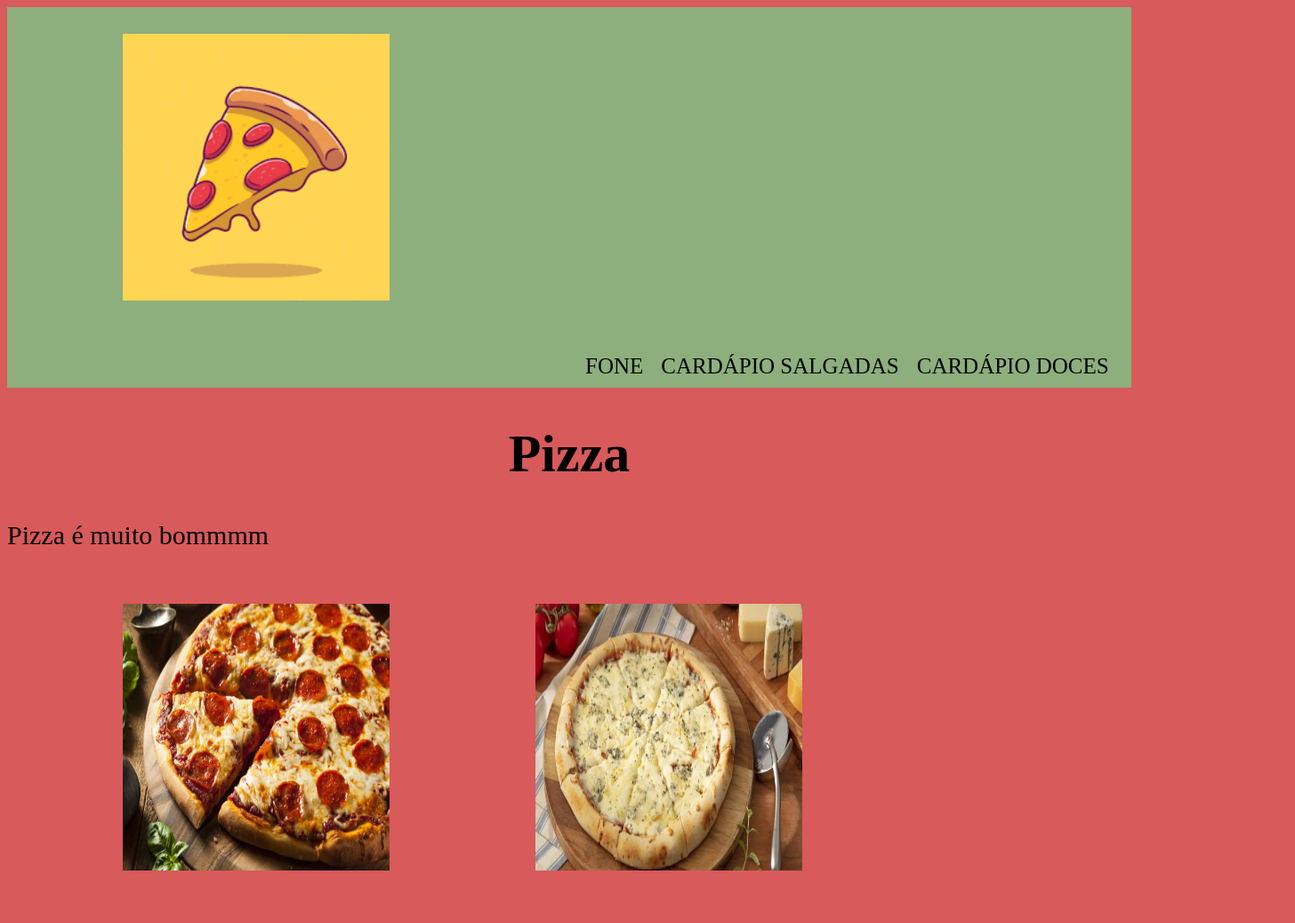
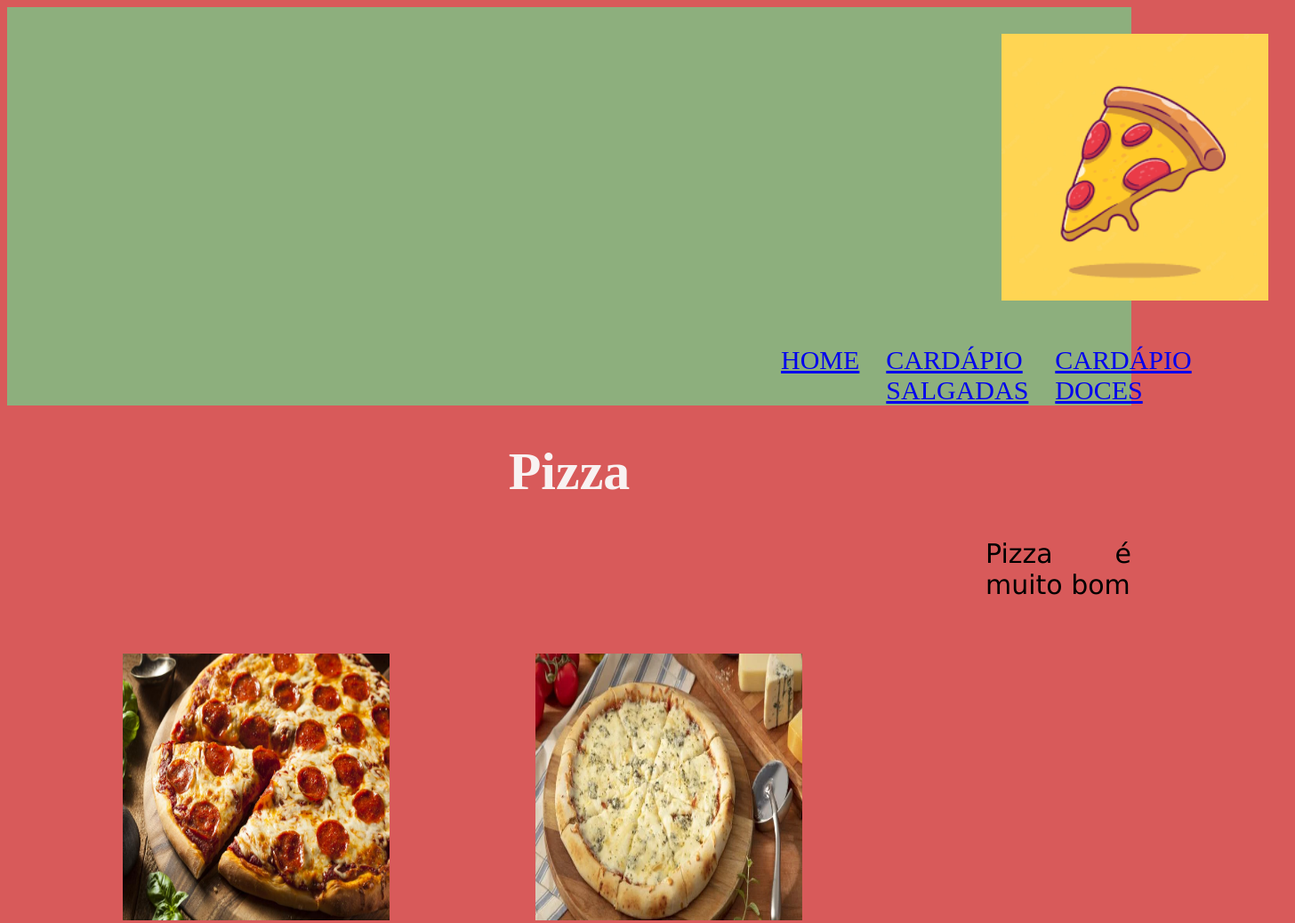
Before and after one commit to anaju-guligurski/3trimestreanaju, a plain HTML site: page index.html in a window 1280 px wide. Shown: the top 1038 px of the page at 89% size, 1456 px wide, since content can reach past the window. Drawn offline with Linux system fonts and the light colour scheme.

Commit message:
Add files via upload

```diff
--- a/index.html
+++ b/index.html
@@ -8,18 +8,21 @@
 </head>
 <body>
     <header class="cabecalho">
-        <img src="logo.png" alt="">
+        <img class="logo" src="logo.png" alt="">
         <ul class="lista_cabecalho">
-            <li class="item_lista_cabecalho">Fone</li>
-            <li class="item_lista_cabecalho">Cardápio Salgadas </li>
-            <li class="item_lista_cabecalho">Cardápio Doces </li>
+            <li class="item_lista_cabecalho"><a href="index.html">Home</a> </li>
+            <li class="item_lista_cabecalho"><a href="cardapios salgadas.html">Cardápio Salgadas</a> </li>
+            <li class="item_lista_cabecalho"><a href="cardapiios doces.html">Cardápio Doces</a> </li>
         </ul>
     </header>
     <h1>Pizza</h1>
-    <p>Pizza é muito bommmm</p>
+    <p>Pizza é muito bom</p>
     <img src="pizza1.jpg" alt="">
     <img src="pizza2.webp" alt="">
     <img src="pizza3.jpeg" alt="">
+    <img src="pizzaa.jpeg" alt="">
+    <img src="pizzadoce.jpg" alt="">
+
 
 
 </body>
--- a/style.css
+++ b/style.css
@@ -3,14 +3,15 @@ body{
 }
 h1{
     font-size: 60px;
-    color: black;
+    color: rgb(248, 242, 242);
     text-align: center;
 }
 p{
     font-size: 30px;
-    color:black
+    color:rgb(0, 0, 0);
     font-family: 'Lucida Sans', 'Lucida Sans Regular', 'Lucida Grande', 'Lucida Sans Unicode', Geneva, Verdana, sans-serif;
     text-align: justify;
+    margin-left: 1100px;
 }
 img{
     width: 300px;
@@ -24,12 +25,14 @@ img{
 }
 .lista_cabecalho{
     display: flex;
-    margin-left: 600px;
+    margin-left: 800px;
 }
 .item_lista_cabecalho{
-    color: black;
-    list-style: none;
-    text-transform: uppercase;
-    font-size: 25px;
-    padding: 10px;
+list-style: none;
+padding-left: 30px;
+text-transform: uppercase;
+font-size: 30px;
 }
+.logo{
+    margin-left: 1118px;
+}
```
Also changed, not shown: pizzaa.jpeg (added), pizzadoce.jpg (added).
